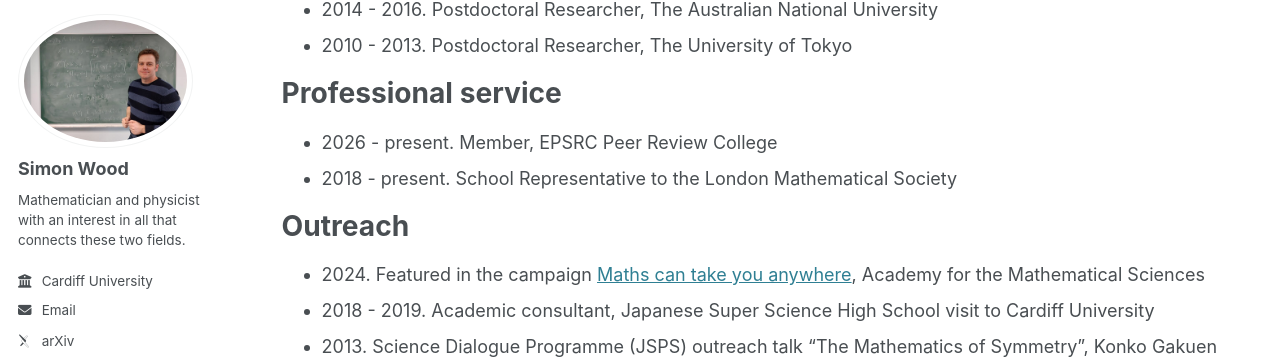
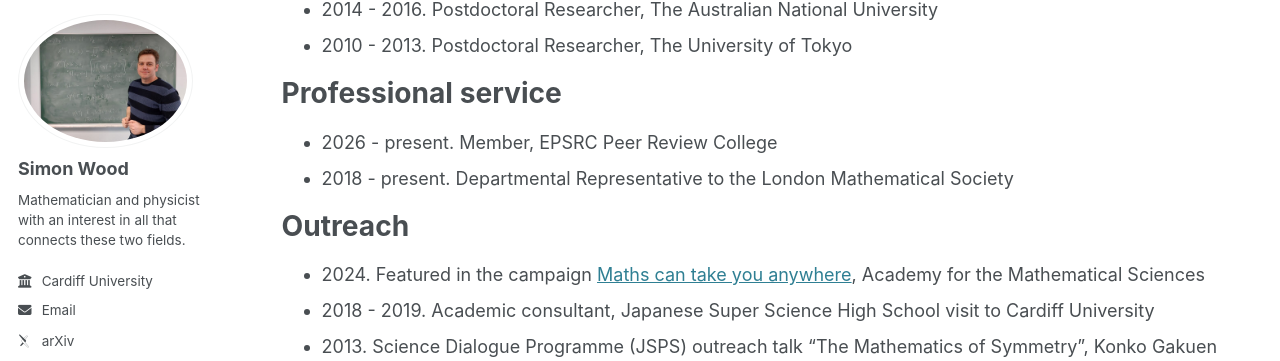
Before and after one commit to simonjwood/simonjwood.github.io, a Jekyll site: the page built from _pages/bio.md, in a window 1280 px wide and 900 px high, scrolled down 353 px. Shown: the part 92-453 px from the top of the window. Built offline with Jekyll 4.4.1, drawn with Linux system fonts in a browser that asks for light colours; some web fonts are replaced.

Commit message:
Changed wording of LMS rep

```diff
--- a/_pages/bio.md
+++ b/_pages/bio.md
@@ -23,7 +23,7 @@ Employment history
 Professional service
 ======
 * 2026 - present. Member, EPSRC Peer Review College
-* 2018 - present. School Representative to the London Mathematical Society
+* 2018 - present. Departmental Representative to the London Mathematical Society
 
 Outreach
 ======
```
